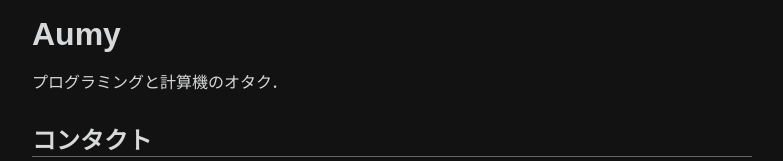
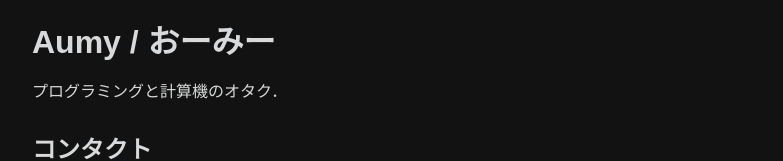
Before and after one commit to AumyF/aumyf.github.io, a website: page index.html in a window 1280 px wide. Shown: the top 161 px of the page, without its empty margins (248-1031 px from the left). Drawn offline with Linux system fonts and the light colour scheme.

Commit message:
Update index.html

```diff
--- a/index.html
+++ b/index.html
@@ -4,13 +4,13 @@
     <meta charset="UTF-8" />
     <meta http-equiv="X-UA-Compatible" content="IE=edge" />
     <meta name="viewport" content="width=device-width, initial-scale=1.0" />
-    <title>aumyf.github.io</title>
+    <title>Aumy</title>
     <link rel="stylesheet" href="style.css" />
   </head>
   <body>
     <main class="container stack gap-6">
       <section class="stack gap-4">
-        <h1>Aumy</h1>
+        <h1>Aumy / おーみー</h1>
         <p>プログラミングと計算機のオタク．</p>
       </section>
 
```
